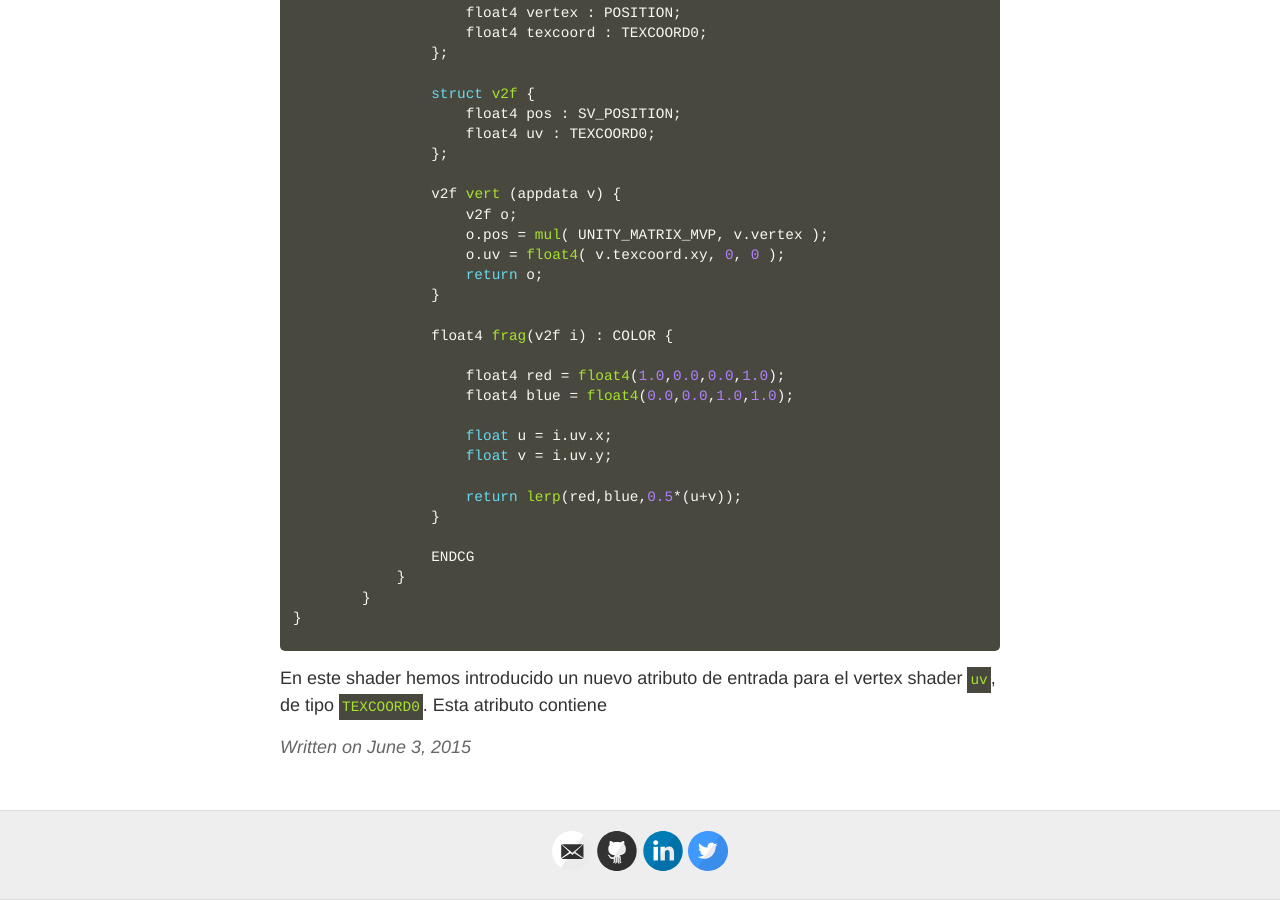
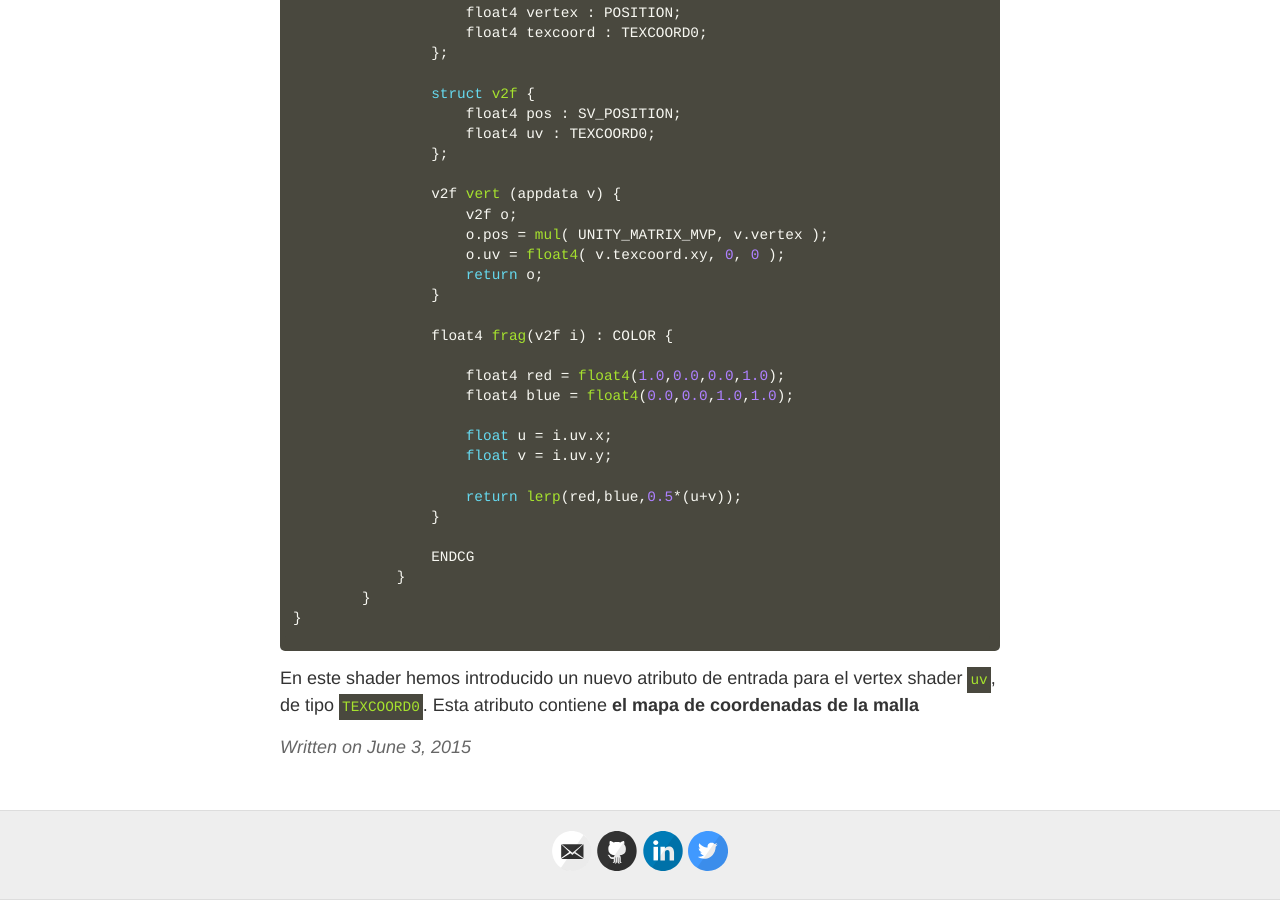
Before and after one commit to josemorval/UnityArchive, a Jekyll site: the page built from _posts/2015-06-03-distintasmaneras.md, in a window 1280 px wide and 900 px high, scrolled down 2839 px. Built offline with Jekyll 4.4.1, drawn with Linux system fonts in a browser that asks for light colours; nearby versions of some CDN libraries; Markdown is read by kramdown in place of the engine named in the settings.

Commit message:
Updated 2015-06-03-distintasmaneras.md

````diff
--- a/_posts/2015-06-03-distintasmaneras.md
+++ b/_posts/2015-06-03-distintasmaneras.md
@@ -3,6 +3,7 @@ published: true
 title: Distintas maneras de colorear
 layout: post
 ---
+
 
 
 
@@ -149,4 +150,4 @@ Shader "Morvaly/FragmentColorShader" {
 }
 ```
 
-En este shader hemos introducido un nuevo atributo de entrada para el vertex shader ```uv```, de tipo ```TEXCOORD0```. Esta atributo contiene
+En este shader hemos introducido un nuevo atributo de entrada para el vertex shader ```uv```, de tipo ```TEXCOORD0```. Esta atributo contiene **el mapa de coordenadas de la malla**
````
